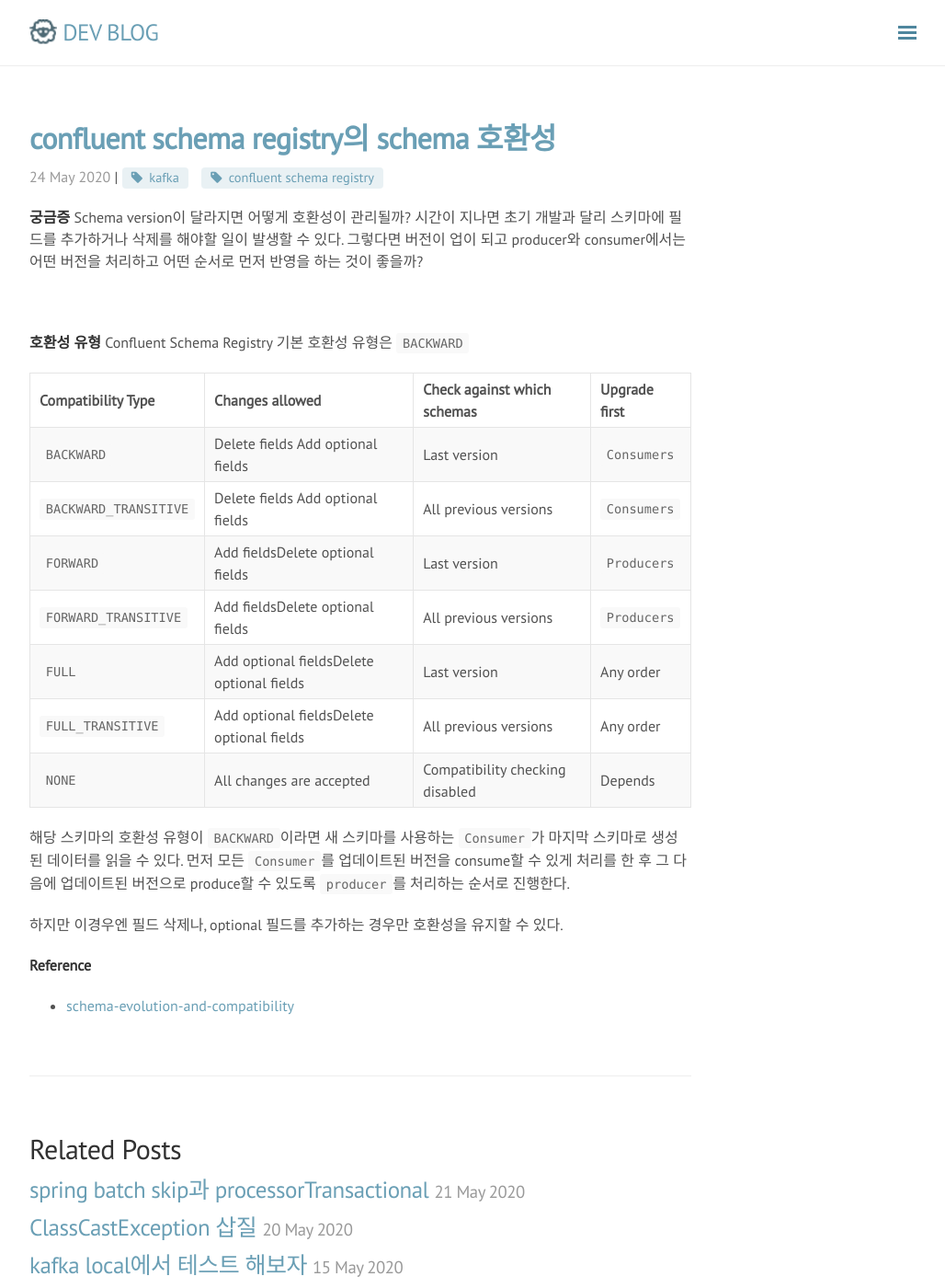
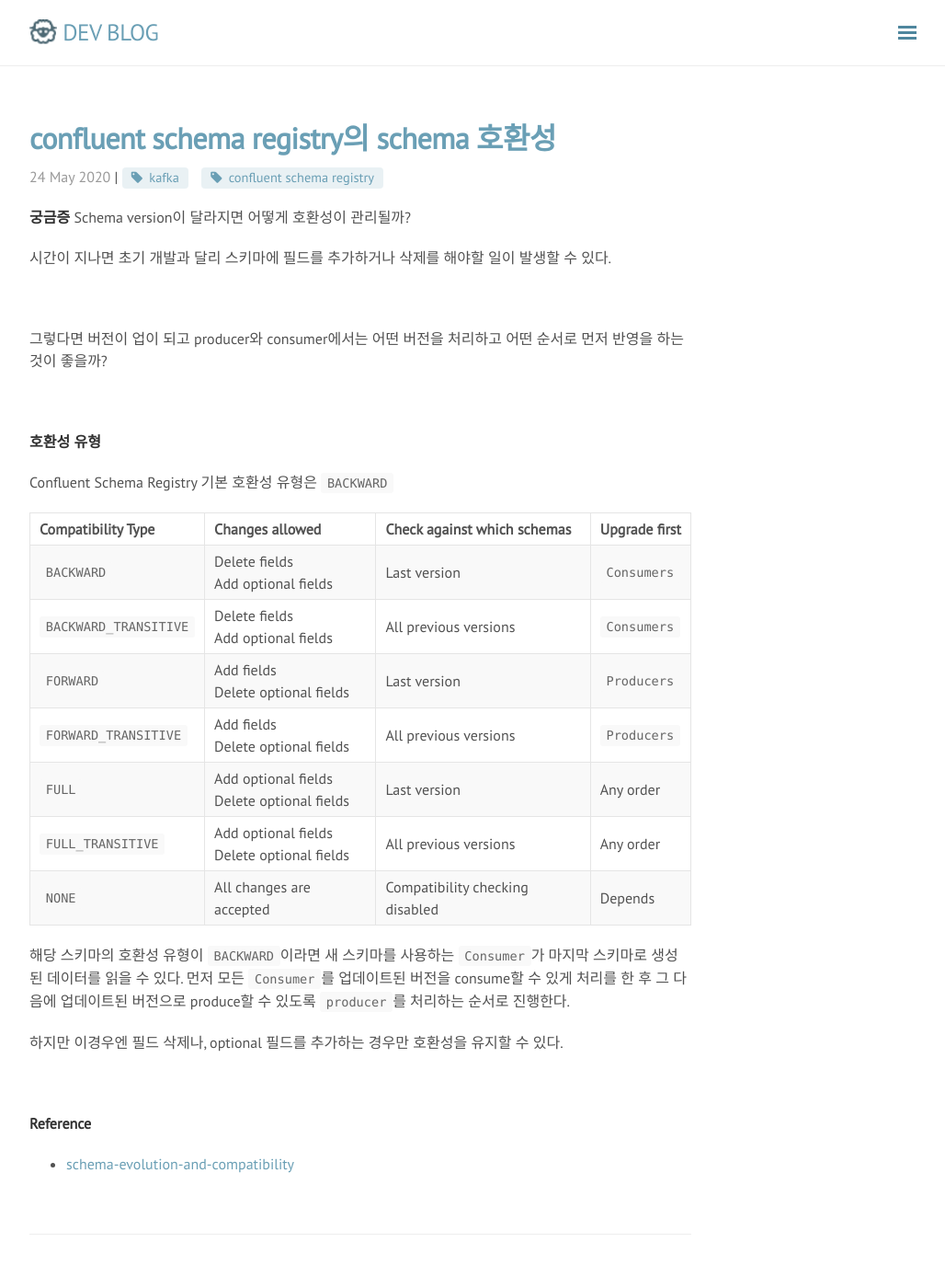
Before and after one commit to rmcodestar/rmcodestar.github.io, a Jekyll site: the page built from _posts/2020-05-24-confluent-schema-registry-호환성.md, in a window 1280 px wide and 1400 px high. Shown: the whole window at 92% size, without its empty margins (248-1276 px from the left). Built offline with Jekyll 4.4.1, drawn with Linux system fonts in a browser that asks for light colours; nearby versions of some CDN libraries; comment, search, counter and statistics services are not loaded.

Commit message:
Update 2020-05-24-confluent-schema-registry-호환성.md

```diff
--- a/_posts/2020-05-24-confluent-schema-registry-호환성.md
+++ b/_posts/2020-05-24-confluent-schema-registry-호환성.md
@@ -7,22 +7,28 @@
 
 
 **궁금증**
-Schema version이 달라지면 어떻게 호환성이 관리될까? 시간이 지나면 초기 개발과 달리 스키마에 필드를 추가하거나 삭제를 해야할 일이 발생할 수 있다.
+Schema version이 달라지면 어떻게 호환성이 관리될까?
+
+시간이 지나면 초기 개발과 달리 스키마에 필드를 추가하거나 삭제를 해야할 일이 발생할 수 있다.
+
+ <br>
+
 그렇다면 버전이 업이 되고 producer와 consumer에서는 어떤 버전을 처리하고 어떤 순서로 먼저 반영을 하는 것이 좋을까?
 
 <br>
 
 **호환성 유형**
+
 Confluent Schema Registry 기본 호환성 유형은 `BACKWARD`
 
 | Compatibility Type    | Changes allowed                           | Check against which schemas     | Upgrade first |
 | :-------------------- | :---------------------------------------- | :------------------------------ | :------------ |
-| `BACKWARD`            | Delete fields Add optional fields          | Last version                    | `Consumers`   |
-| `BACKWARD_TRANSITIVE` | Delete fields Add optional fields          | All previous versions           | `Consumers`   |
-| `FORWARD`             | Add fieldsDelete optional fields          | Last version                    | `Producers`   |
-| `FORWARD_TRANSITIVE`  | Add fieldsDelete optional fields          | All previous versions           | `Producers`   |
-| `FULL`                | Add optional fieldsDelete optional fields | Last version                    | Any order     |
-| `FULL_TRANSITIVE`     | Add optional fieldsDelete optional fields | All previous versions           | Any order     |
+| `BACKWARD`            | Delete fields <br> Add optional fields          | Last version                    | `Consumers`   |
+| `BACKWARD_TRANSITIVE` | Delete fields <br> Add optional fields          | All previous versions           | `Consumers`   |
+| `FORWARD`             | Add fields <br> Delete optional fields          | Last version                    | `Producers`   |
+| `FORWARD_TRANSITIVE`  | Add fields <br> Delete optional fields          | All previous versions           | `Producers`   |
+| `FULL`                | Add optional fields <br> Delete optional fields | Last version                    | Any order     |
+| `FULL_TRANSITIVE`     | Add optional fields <br> Delete optional fields | All previous versions           | Any order     |
 | `NONE`                | All changes are accepted                  | Compatibility checking disabled | Depends       |
 
 
@@ -31,5 +37,7 @@
 
 하지만 이경우엔 필드 삭제나, optional 필드를 추가하는 경우만 호환성을 유지할 수 있다.
 
+<br>
+
 **Reference**
 * [schema-evolution-and-compatibility](https://docs.confluent.io/current/schema-registry/avro.html#schema-evolution-and-compatibility)
```
